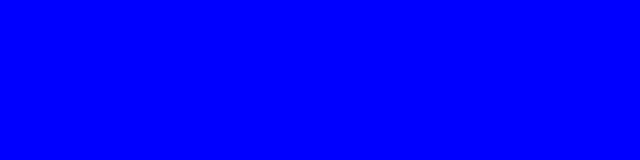
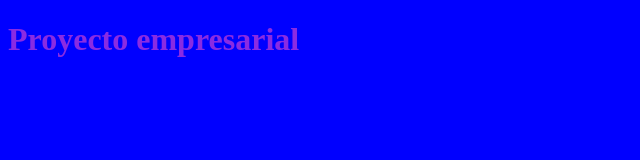
Before and after one commit to JoseGrEsc/CursoGitPildoras, a plain HTML site: page index.html in a window 1280 px wide. Shown: the whole page, without its empty margins (0-640 px from the left). Drawn offline with Linux system fonts and the light colour scheme.

Commit message:
negrita y color purpura

```diff
--- a/css/estilos.css
+++ b/css/estilos.css
@@ -2,4 +2,6 @@
 
 body{
     background-color: blue;
+    font-weight: bold;
+    color: blueviolet;
 }
--- a/index.html
+++ b/index.html
@@ -7,5 +7,6 @@
 </head>
 
 <body>
+<h1>Proyecto empresarial</h1>
 </body>
 </html>
```
